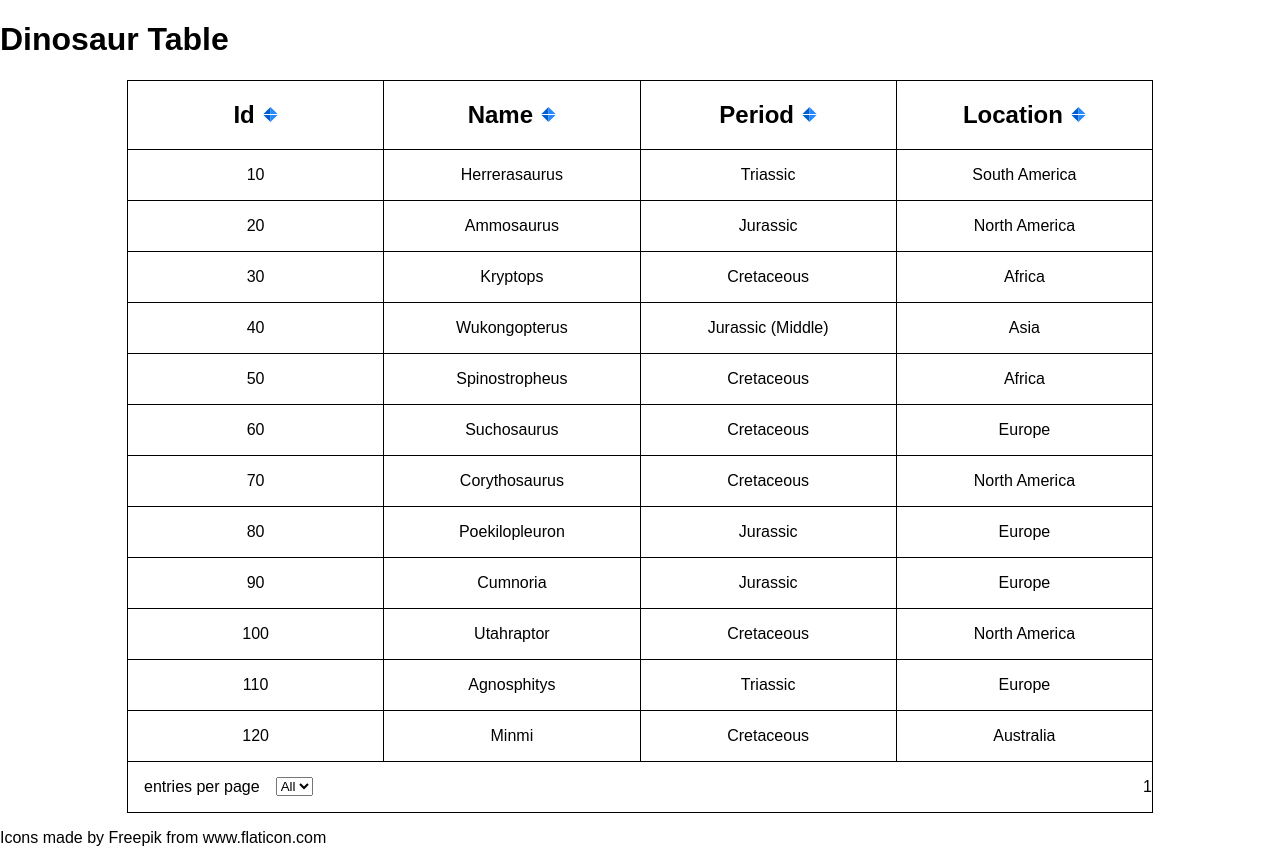
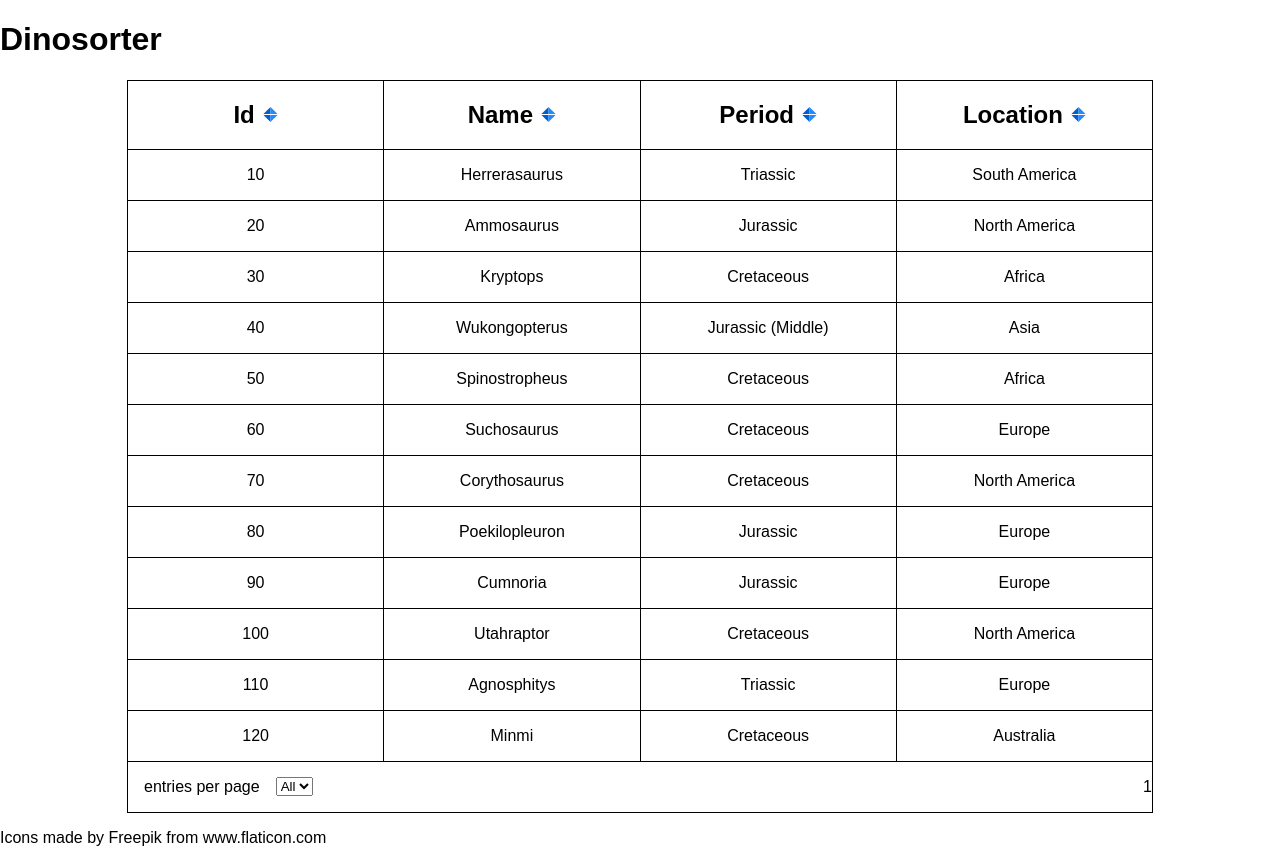
Before and after one commit to brenderbee/table-practice, a React (Create React App) app: page / in a window 1280 px wide. Built offline with nearby package versions, Linux system fonts and the light colour scheme.

Commit message:
Change header to 'Dinosorter.'

```diff
--- a/src/components/Header.js
+++ b/src/components/Header.js
@@ -3,7 +3,7 @@ import React from 'react';
 function Header() {
   return (
     <div>
-      <h1>Dinosaur Table</h1>
+      <h1>Dinosorter</h1>
     </div>
   );
 }
```
